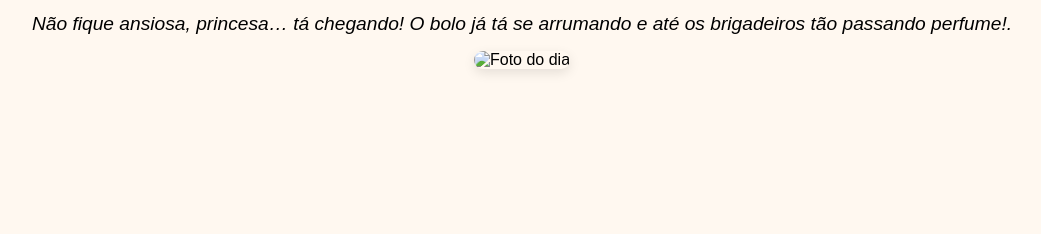
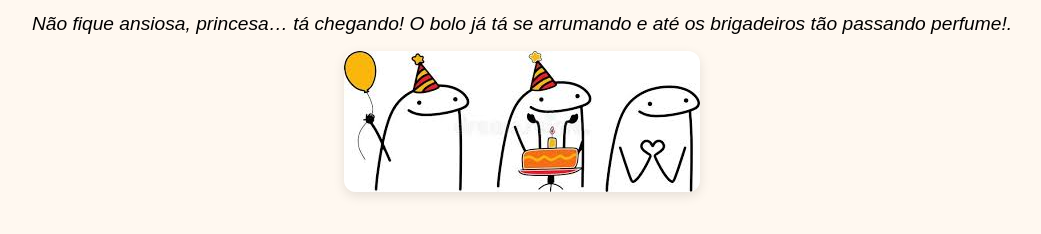
Before and after one commit to Devsqn20/ConviteAniversario, a plain HTML site: page index.html in a window 1280 px wide. Shown: the part 152-386 px from the top of the page, without its empty margins (118-1159 px from the left). Drawn offline with Linux system fonts and the light colour scheme.

Commit message:
Update index.html

```diff
--- a/index.html
+++ b/index.html
@@ -40,7 +40,7 @@
 
   <p class="frase-dia" id="frase-dia">Não fique ansiosa, princesa… tá chegando! O bolo já tá se arrumando e até os brigadeiros tão passando perfume!.</p>
 
-  <img id="imagem-dia" class="imagem-dia" src="imagem-do-dia.jpg" alt="Foto do dia">
+  <img id="imagem-dia" class="imagem-dia" src="images.jpg" alt="Foto do dia">
 
   <script>
     function atualizarContador() {
```
